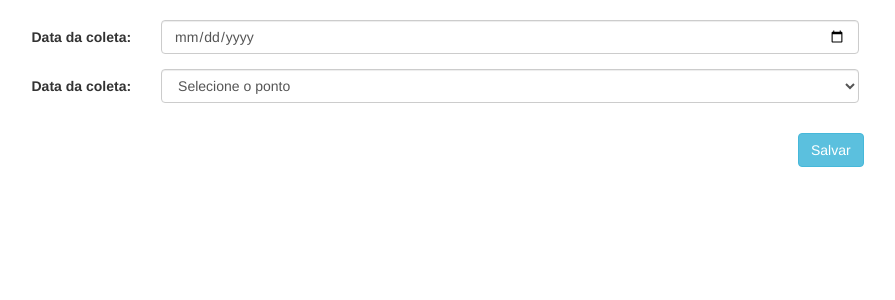
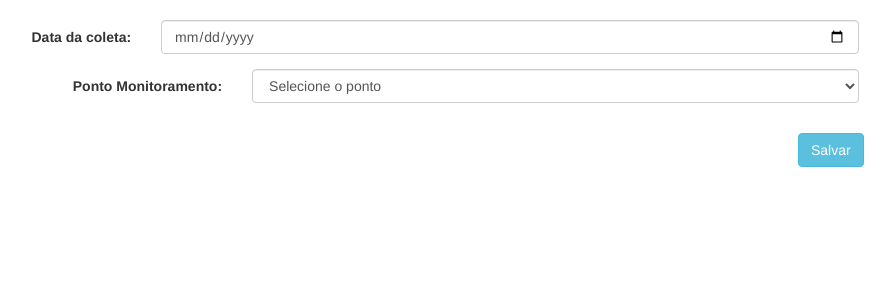
Before and after one commit to fndomariano/prototype-cbr, a Django app: page /coleta/add/ in a window 1280 px wide. Shown: the part 52-352 px from the top of the page, without its empty margins (130-1025 px from the left). Run offline with Django 3.2, Linux system fonts and the light colour scheme; data that the repository does not hold is empty.

Commit message:
Alterado o formato dos campos de coleta

```diff
--- a/apptcc/forms/coleta.py
+++ b/apptcc/forms/coleta.py
@@ -23,6 +23,6 @@ class FormColeta(forms.Form):
 
 	valor_coletado = forms.FloatField(
 		widget = forms.TextInput(
-			attrs = {'placeholder': 'Digite o valor coletado', 'class': 'form-control'}
+			attrs = {'class': 'form-control'}
 		)
 	)
--- a/templates/coleta/add.html
+++ b/templates/coleta/add.html
@@ -13,8 +13,8 @@
 		</div>
 
 		<div class="form-group">
-			<label for="ponto" class="col-sm-2 control-label">Data da coleta: </label>
-			<div class="col-sm-8">
+			<label for="ponto" class="col-sm-3 control-label">Ponto Monitoramento: </label>
+			<div class="col-sm-7">
 				{{ form.ponto.errors }}
 				{{ form.ponto }}
 			</div>
@@ -24,7 +24,7 @@
 			{% for s in substancias %}
 				<label for="data_coleta" class="col-sm-4 control-label">{{s.nome}}</label>
 				<input name="substancia" type="hidden" readonly="readonly" value="{{ s.id }}">
-				<div class="col-md-5">
+				<div class="col-md-1">
 					{{ form.valor_coletado }}
 				</div>
 			{% endfor %}
```
